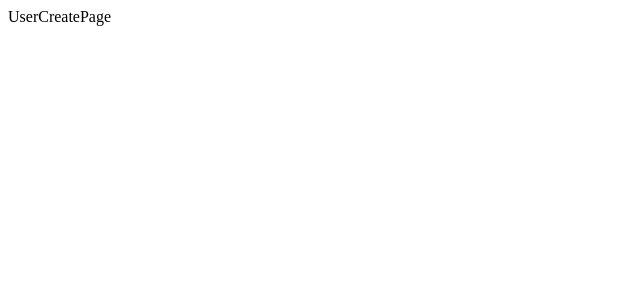
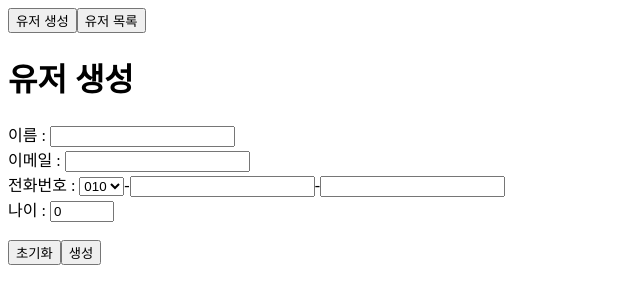
Before and after one commit to Jong-Yu/front-teamwork, a React (Vite) app: page /user/create in a window 1280 px wide. Shown: the top 304 px of the page, without its empty margins (0-640 px from the left). Built offline with nearby package versions, Linux system fonts and the light colour scheme.

Commit message:
feat: 유저 생성 로직 추가

```diff
--- a/package.json
+++ b/package.json
@@ -11,6 +11,7 @@
   },
   "dependencies": {
     "axios": "^1.4.0",
+    "jotai": "^2.2.1",
     "react": "^18.2.0",
     "react-dom": "^18.2.0",
     "react-query": "^3.39.3",
--- a/src/_query/user/UserQuerys.ts
+++ b/src/_query/user/UserQuerys.ts
@@ -1,8 +1,12 @@
-import { useQuery } from 'react-query';
+import { useMutation, useQuery } from 'react-query';
 import { userQueryKeys } from './UserQueryKeys';
-import { getUsers } from './apis/UserApi';
+import { createUesr, getUsers } from './apis/UserApi';
+import { CreateUserDTO } from './models/CreateUserDTO';
 
 export function useGetUsers() {
-  //
   return useQuery(userQueryKeys.getUsers, () => getUsers());
 }
+
+export function useCreaetUser_Mutate() {
+  return useMutation((dto: CreateUserDTO) => createUesr(dto));
+}
--- a/src/_query/user/apis/UserApi.ts
+++ b/src/_query/user/apis/UserApi.ts
@@ -1,6 +1,11 @@
 import axios from 'axios';
 import { UesrDTO } from '../models/UserDTO';
+import { CreateUserDTO } from '../models/CreateUserDTO';
 
 export function getUsers(): Promise<UesrDTO[]> {
   return axios.get('/api/user');
 }
+
+export function createUesr(createUserDto: CreateUserDTO) {
+  return axios.post('/api/user', createUserDto);
+}
--- /dev/null
+++ b/src/shared/hooks/history/History.hooks.ts
@@ -0,0 +1,19 @@
+import { useNavigate } from 'react-router-dom';
+
+export function useGoPush() {
+  const navigate = useNavigate();
+
+  return (url: string) => navigate(url);
+}
+
+export function useGoReplace() {
+  const navigate = useNavigate();
+
+  return (url: string) => navigate(url, { replace: true });
+}
+
+export function useGoBack() {
+  const navigate = useNavigate();
+
+  return navigate(-1);
+}
--- a/src/user/UserPage.tsx
+++ b/src/user/UserPage.tsx
@@ -1,3 +1,24 @@
+import { Outlet } from 'react-router-dom';
+import { useGoPush } from '../shared/hooks/history/History.hooks';
+
 export const UserPage = () => {
-  return <div>UserPage</div>;
+  // hooks
+  const goPush = useGoPush();
+
+  const onClickUserList = () => {
+    goPush('/user/list');
+  };
+
+  const onClickUserCreate = () => {
+    goPush('/user/create');
+  };
+
+  return (
+    <>
+      <button onClick={onClickUserCreate}>유저 생성</button>
+      <button onClick={onClickUserList}>유저 목록</button>
+
+      <Outlet />
+    </>
+  );
 };
--- a/src/user/UserRoutes.tsx
+++ b/src/user/UserRoutes.tsx
@@ -1,12 +1,15 @@
 import { Route, Routes } from 'react-router-dom';
 import { UserListPage } from './list/UserListPage';
 import { UserCreatePage } from './create/UserCreatePage';
+import { UserPage } from './UserPage';
 
 export const UserRoutes = () => {
   return (
     <Routes>
-      <Route path="list" Component={UserListPage} />
-      <Route path="create" Component={UserCreatePage} />
+      <Route path="*" Component={UserPage}>
+        <Route path="list" Component={UserListPage} />
+        <Route path="create" Component={UserCreatePage} />
+      </Route>
     </Routes>
   );
 };
--- /dev/null
+++ b/src/user/create/UserCreate.atom.ts
@@ -0,0 +1,22 @@
+import { atom } from 'jotai';
+
+export const userNameAtom = atom<string>('');
+
+export const userEmailAtom = atom<string>('');
+
+export const userPhoneAtom = atom<string>('010');
+
+export const userPhone2Atom = atom<string>('');
+
+export const userPhone3Atom = atom<string>('');
+
+export const userAgeAtom = atom<number>(0);
+
+export const resetAtom = atom(null, (_, set) => {
+  set(userNameAtom, '');
+  set(userEmailAtom, '');
+  set(userPhoneAtom, '010');
+  set(userPhone2Atom, '');
+  set(userPhone3Atom, '');
+  set(userAgeAtom, 0);
+});
--- a/src/user/create/UserCreatePage.tsx
+++ b/src/user/create/UserCreatePage.tsx
@@ -1,3 +1,82 @@
+import { useUserCreate } from './hooks/useUserCreate';
+
 export const UserCreatePage = () => {
-  return <div>UserCreatePage</div>;
+  // hooks
+  const {
+    userName,
+    userEmail,
+    userPhone,
+    userPhone2,
+    userPhone3,
+    userAge,
+    onChangeName,
+    onChangeEmail,
+    onChangePhone,
+    onChangePhone2,
+    onChangePhone3,
+    onChagneAge,
+    onClickReset,
+    onClickCreate,
+  } = useUserCreate();
+
+  return (
+    <>
+      <h1>유저 생성</h1>
+      <label htmlFor="name">이름 : </label>
+      <input
+        type="text"
+        name="name"
+        value={userName}
+        onChange={e => onChangeName(e.target.value)}
+      />
+      <br />
+      <label htmlFor="email">이메일 : </label>
+      <input
+        type="text"
+        name="email"
+        value={userEmail}
+        onChange={e => onChangeEmail(e.target.value)}
+      />
+      <br />
+      <label htmlFor="phone">전화번호 : </label>
+      <select
+        name="phone"
+        value={userPhone}
+        onChange={e => onChangePhone(e.target.value)}
+      >
+        <option value="010">010</option>
+        <option value="011">011</option>
+      </select>
+      -
+      <input
+        type="text"
+        value={userPhone2}
+        onChange={e => onChangePhone2(e.target.value)}
+      />
+      -
+      <input
+        type="text"
+        value={userPhone3}
+        onChange={e => onChangePhone3(e.target.value)}
+      />
+      <br />
+      <label htmlFor="age">나이 : </label>
+      <input
+        type="number"
+        name="age"
+        min={0}
+        max={120}
+        value={userAge}
+        onChange={e => onChagneAge(parseInt(e.target.value, 10))}
+      />
+      <br />
+      <br />
+      <button type="button" onClick={onClickReset}>
+        초기화
+      </button>
+      <button type="button" onClick={onClickCreate}>
+        생성
+      </button>
+    </>
+  );
 };
--- /dev/null
+++ b/src/user/create/hooks/useUserCreate.ts
@@ -0,0 +1,87 @@
+import { useAtom, useSetAtom } from 'jotai';
+import {
+  resetAtom,
+  userAgeAtom,
+  userEmailAtom,
+  userNameAtom,
+  userPhone2Atom,
+  userPhone3Atom,
+  userPhoneAtom,
+} from '../UserCreate.atom';
+import { useCreaetUser_Mutate } from '../../../_query/user/UserQuerys';
+
+export function useUserCreate() {
+  // atom
+  const [userName, setUserName] = useAtom(userNameAtom);
+  const [userEmail, setUserEmail] = useAtom(userEmailAtom);
+  const [userPhone, setUserPhone] = useAtom(userPhoneAtom);
+  const [userPhone2, setUserPhone2] = useAtom(userPhone2Atom);
+  const [userPhone3, setUserPhone3] = useAtom(userPhone3Atom);
+  const [userAge, setUserAge] = useAtom(userAgeAtom);
+  const reset = useSetAtom(resetAtom);
+
+  // hooks
+  const { mutateAsync: createUser } = useCreaetUser_Mutate();
+
+  // handle
+  const onChangeName = (name: string) => {
+    setUserName(name);
+  };
+
+  const onChangeEmail = (email: string) => {
+    setUserEmail(email);
+  };
+
+  const onChangePhone = (phone: string) => {
+    setUserPhone(phone);
+  };
+
+  const onChangePhone2 = (phone2: string) => {
+    setUserPhone2(phone2.length > 4 ? phone2.substring(0, 4) : phone2);
+  };
+
+  const onChangePhone3 = (phone3: string) => {
+    setUserPhone3(phone3.length > 4 ? phone3.substring(0, 4) : phone3);
+  };
+
+  const onChagneAge = (age: number) => {
+    setUserAge(age);
+  };
+
+  const onClickReset = () => {
+    reset();
+  };
+
+  const onClickCreate = async () => {
+    try {
+      await createUser({
+        name: userName,
+        email: userEmail,
+        phone: `${userPhone}-${userPhone2}-${userPhone3}`,
+        age: userAge,
+      });
+    } catch (e: any) {
+      console.log(e.message);
+      alert('오류 발생');
+    }
+
+    alert('생성 성공');
+  };
+
+  return {
+    userName,
+    userEmail,
+    userPhone,
+    userPhone2,
+    userPhone3,
+    userAge,
+    onChangeName,
+    onChangeEmail,
+    onChangePhone,
+    onChangePhone2,
+    onChangePhone3,
+    onChagneAge,
+    onClickReset,
+    onClickCreate,
+  };
+}
```
Also changed, not shown: 1 other file (tests, documents, lock files or other folders).
